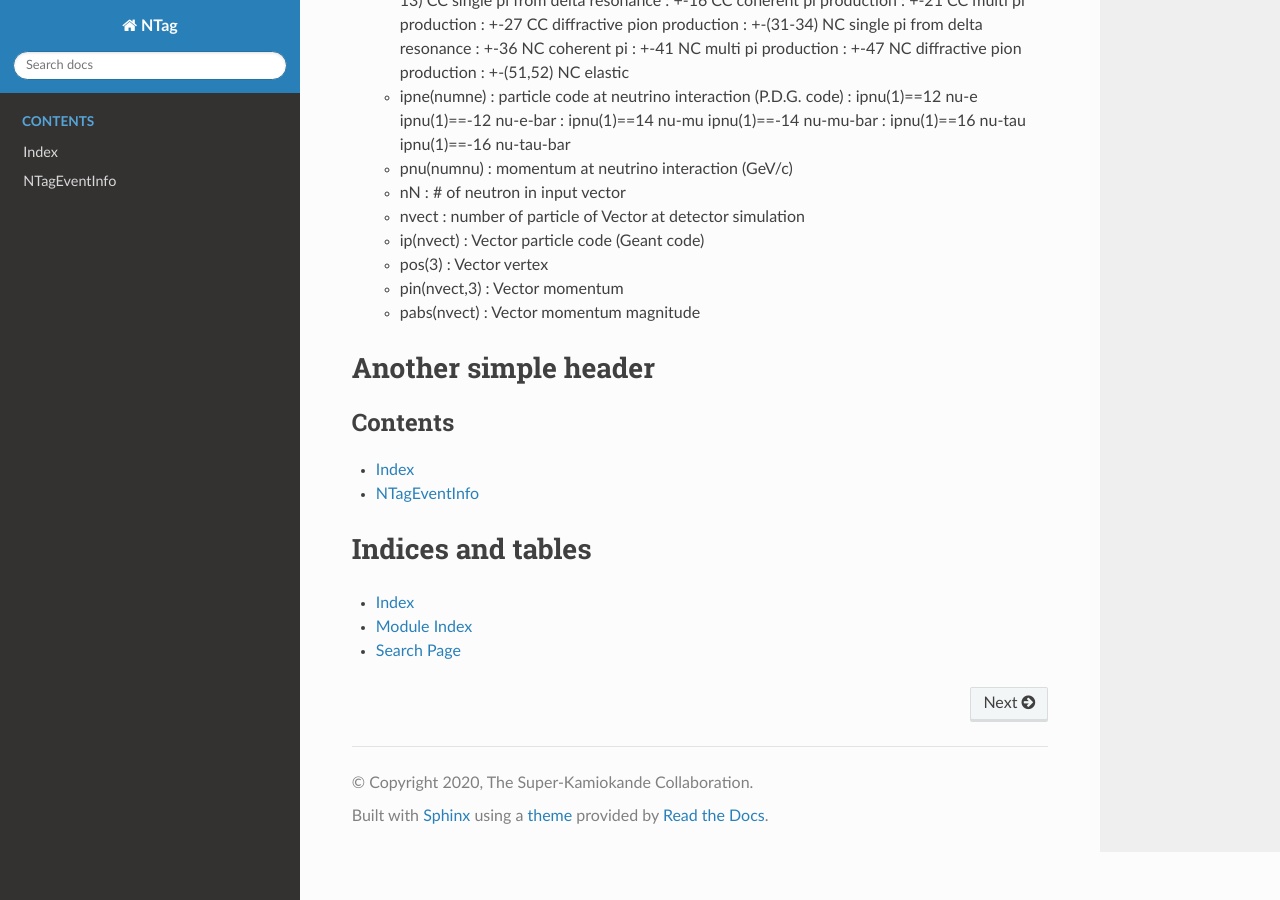
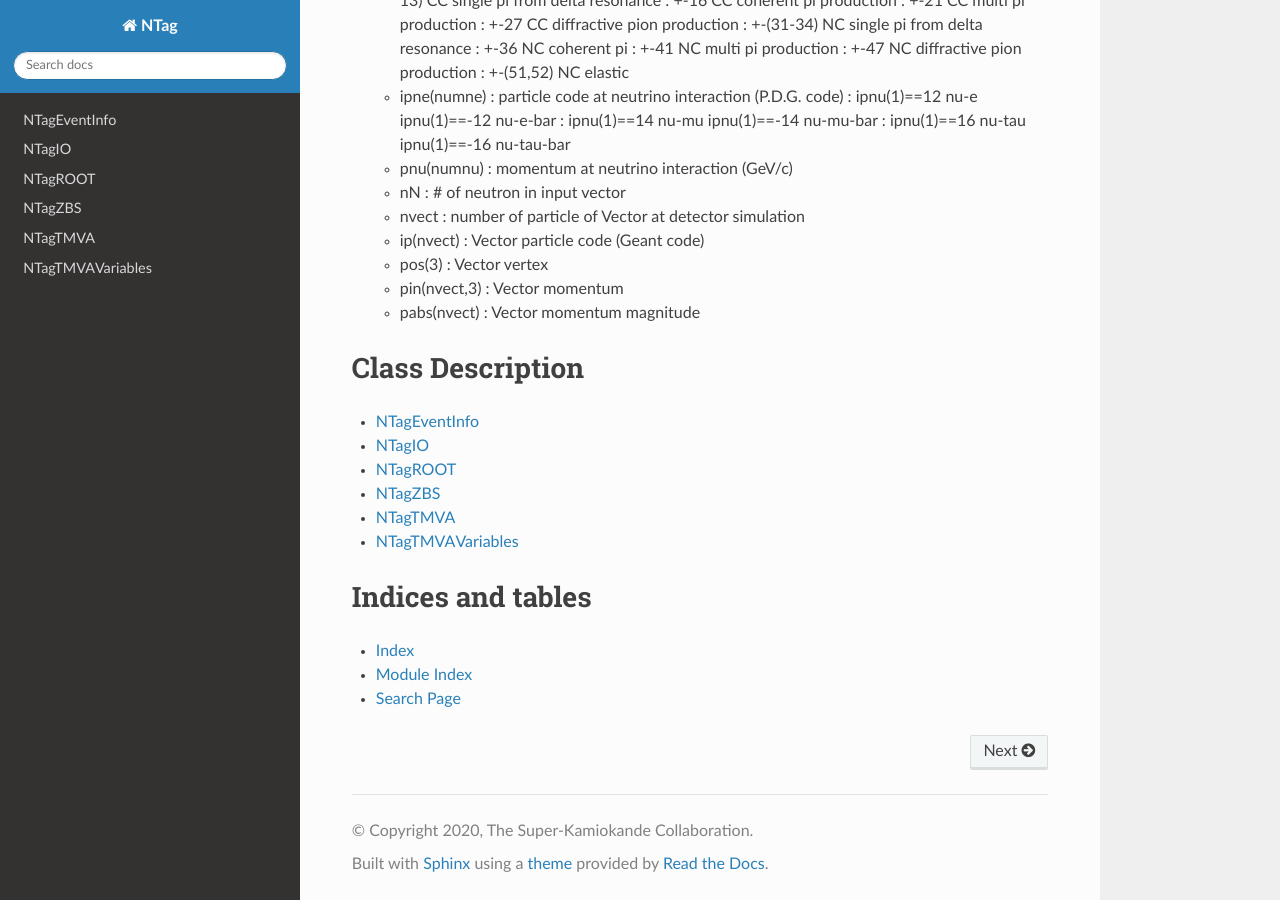
Before and after one commit to seunghophysics/NTag, a Sphinx documentation site: the page built from docs/sphinx/source/index.rst, in a window 1280 px wide and 900 px high, scrolled down 4064 px. Built offline with Sphinx 7.4.7 and the Read the Docs theme 2.0.0, drawn with Linux system fonts in a browser that asks for light colours.

Commit message:
Add rsts for sphinx.

```diff
--- a/docs/sphinx/source/index.rst
+++ b/docs/sphinx/source/index.rst
@@ -7,19 +7,18 @@ NTag Documentation
 
 .. mdinclude:: ../../../README.md
 
-Another simple header
+Class Description
 =====================
-
-Guide
-^^^^^
 
 .. toctree::
    :maxdepth: 3
-   :caption: Contents
 
-   DoxygenIndex
    NTagEventInfo
-
+   NTagIO
+   NTagROOT
+   NTagZBS
+   NTagTMVA
+   NTagTMVAVariables
 
 Indices and tables
 ==================
```
Also changed, not shown: docs/sphinx/source/DoxygenIndex.rst (deleted, +0 -7 lines), docs/sphinx/source/NTagIO.rst (added, +7 -0 lines), docs/sphinx/source/NTagROOT.rst (added, +7 -0 lines), docs/sphinx/source/NTagTMVA.rst (added, +7 -0 lines), docs/sphinx/source/NTagTMVAVariables.rst (added, +7 -0 lines), docs/sphinx/source/NTagZBS.rst (added, +7 -0 lines), 1 other file.
